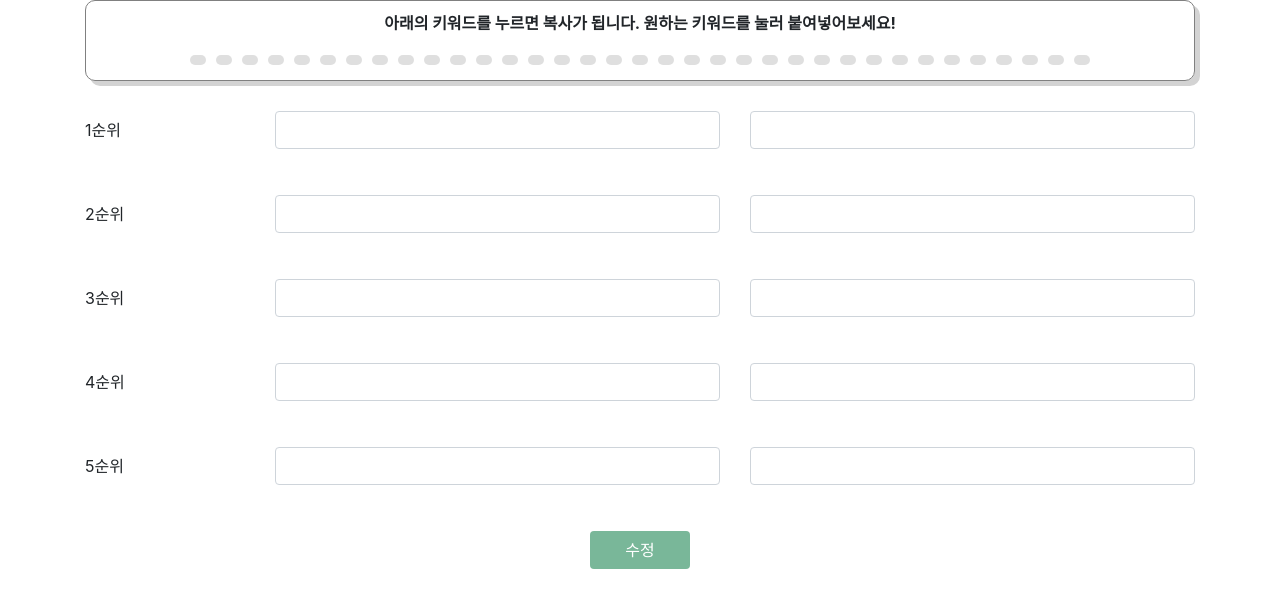
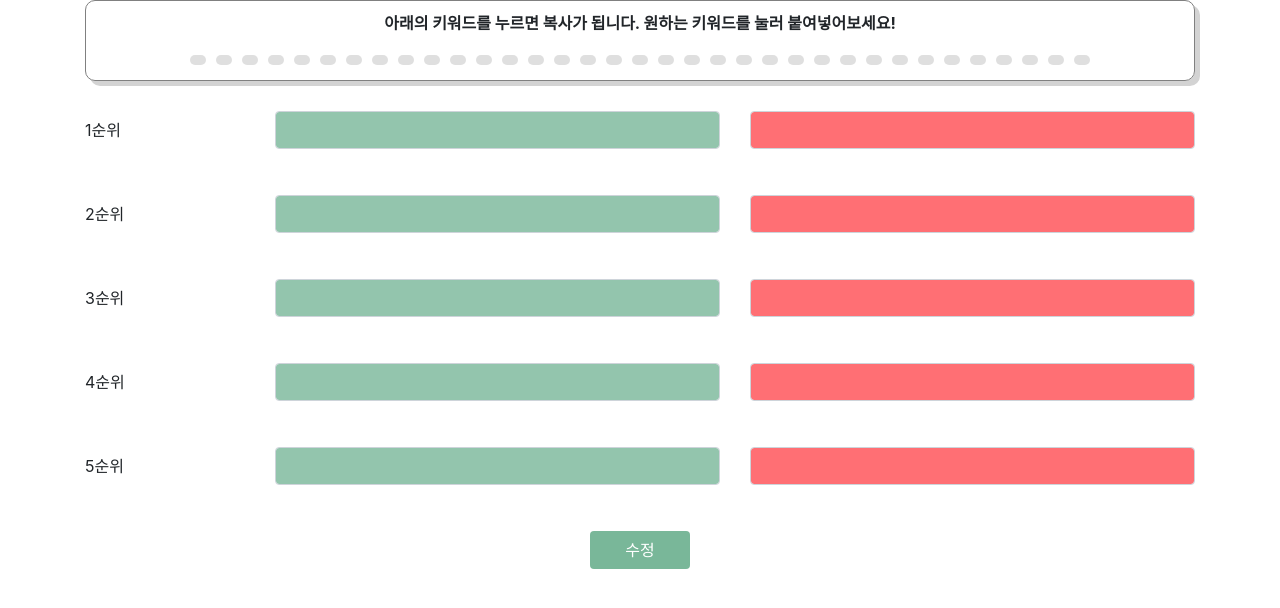
Before and after one commit to kimseungdeok/prosandcons, a Flask app: template templates/prosandcons_update.j2 in a window 1280 px wide. Shown: the part 144-752 px from the top of the page. Run offline with Flask 2, Linux system fonts and the light colour scheme; the template is opened without the code that fills it, so the values that code supplies are empty; some libraries are stand-ins or nearby versions.

Commit message:
fix : 색상 추가

```diff
--- a/templates/prosandcons_update.j2
+++ b/templates/prosandcons_update.j2
@@ -43,8 +43,12 @@
                 width: 100%;
 
             }
-
-
+            .pros {
+                background-color: rgba(121, 183, 153, 0.8);
+            }
+            .cons {
+                background-color: rgba(255, 75, 82, 0.8);
+            }
             .pick-button {
                 background-color: rgba(191, 191, 191, 0.5);
                 padding: 5px;
```
